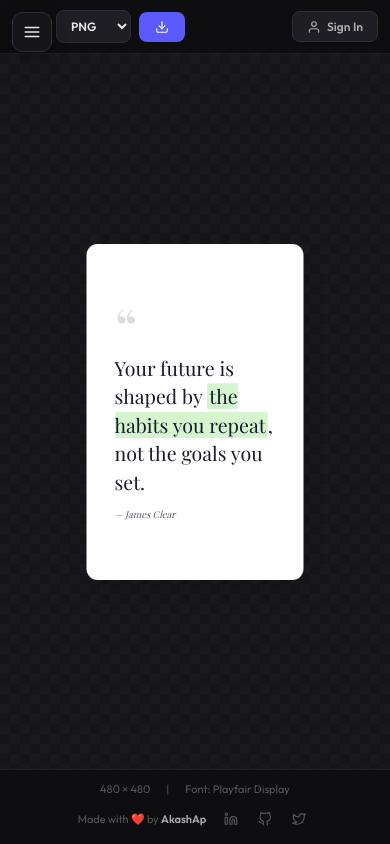
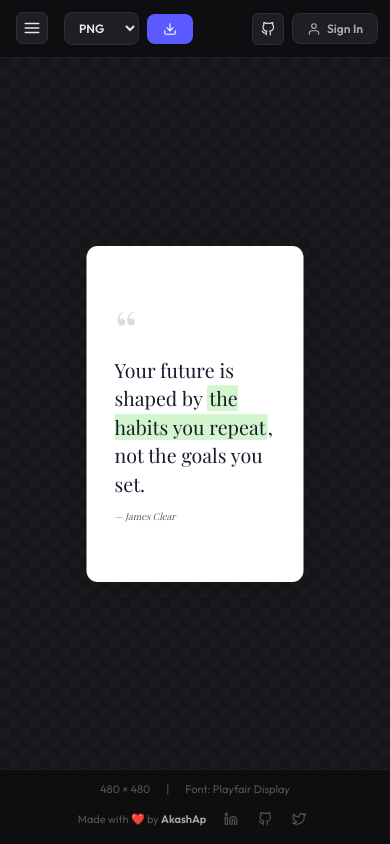
Before and after one commit to AakashAp01/quote-card-studio, a React (Vite) app: page / in a window 390 px wide. Built offline with nearby package versions, Linux system fonts and the light colour scheme; a web font is replaced by a local one.

Commit message:
css correction *

```diff
--- a/src/App.css
+++ b/src/App.css
@@ -13,25 +13,25 @@
 .mobile-toggle {
   display: none;
   position: fixed;
-  top: 12px;
-  left: 12px;
+  top: 14px;
+  left: 24px;
   z-index: 1000;
-  width: 40px;
-  height: 40px;
-  border-radius: 10px;
+  width: 32px;
+  height: 32px;
+  border-radius: 6px;
   border: 1px solid #2e2e38;
-  background: #16161a;
+  background: #1e1e24;
   color: #e8e8e8;
-  font-size: 18px;
+  font-size: 16px;
   cursor: pointer;
   align-items: center;
   justify-content: center;
-  box-shadow: 0 4px 16px rgba(0, 0, 0, 0.3);
-  transition: all 0.15s;
+  transition: all 0.2s;
 }
 
 .mobile-toggle:hover {
-  background: #2a2a38;
+  background: #25252e;
+  border-color: #5a5aff;
 }
 
 .mobile-toggle.hidden {
@@ -80,9 +80,13 @@
   }
 }
 
-@media (max-width: 600px) {
+@media (max-width: 650px) {
   .sidebar-wrapper {
     width: 100vw;
     max-width: 100vw;
   }
+  .mobile-toggle {
+    top: 12px;
+    left: 16px;
+  }
 }
--- a/src/components/Preview/Preview.css
+++ b/src/components/Preview/Preview.css
@@ -173,16 +173,60 @@
   transform: translateY(-1px);
 }
 
+.topbar-right {
+  display: flex;
+  align-items: center;
+  gap: 12px;
+}
+
+.github-star-btn {
+  display: flex;
+  align-items: center;
+  gap: 6px;
+  padding: 6px 12px;
+  background: #1e1e24;
+  border: 1px solid #2e2e38;
+  border-radius: 6px;
+  color: #e8e8e8;
+  font-size: 12px;
+  font-weight: 600;
+  text-decoration: none;
+  transition: all 0.2s;
+}
+
+.github-star-btn:hover {
+  border-color: #5a5aff;
+  background: #25252e;
+}
+
+@media (max-width: 900px) {
+  .preview-topbar {
+    padding-left: 64px;
+  }
+}
+
 @media (max-width: 650px) {
   .preview-topbar {
     flex-wrap: wrap;
-    gap: 8px;
-    padding: 10px 12px;
-    padding-left: 56px; /* Space for the mobile toggle */
+    gap: 12px;
+    padding: 12px;
+    padding-left: 64px;
   }
 
   .download-btn span {
-    display: none; /* Only show the download icon on small screens */
+    display: none;
+  }
+
+  .github-star-btn span {
+    display: none;
+  }
+
+  .github-star-btn {
+    padding: 8px;
+  }
+
+  .topbar-right {
+    gap: 8px;
   }
 
   .preview-footer {
--- a/src/components/Preview/Preview.jsx
+++ b/src/components/Preview/Preview.jsx
@@ -92,7 +92,18 @@ export default function Preview({ state, onSignInClick }) {
             <span>{downloading ? 'Rendering...' : 'Download'}</span>
           </button>
         </div>
-        <UserMenu onSignInClick={onSignInClick} />
+        <div className="topbar-right">
+          <a
+            href="https://github.com/AakashAp01/quote-card-studio"
+            target="_blank"
+            rel="noopener noreferrer"
+            className="github-star-btn"
+          >
+            <FiGithub size={14} />
+            <span>Star</span>
+          </a>
+          <UserMenu onSignInClick={onSignInClick} />
+        </div>
       </div>
 
       <div className="preview-canvas">
```
